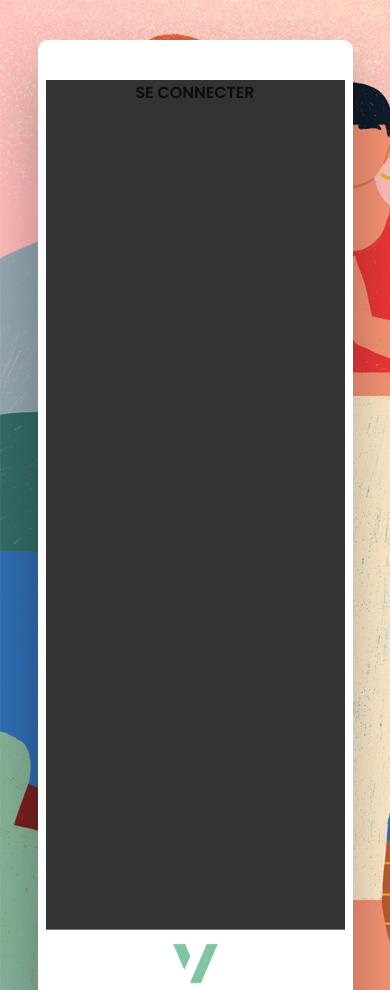
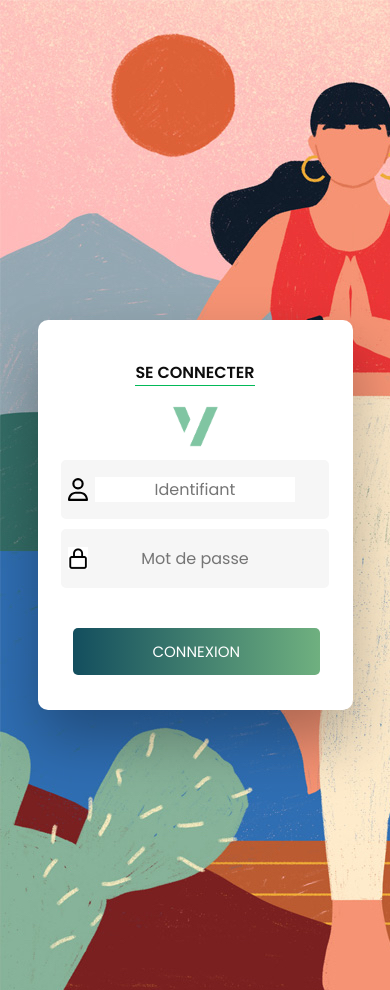
Before and after one commit to staringhan/SAE24, a PHP site: page /web/connexion.php in a window 390 px wide. Run offline with PHP 8.4, Linux system fonts and the light colour scheme.

Commit message:
FINAL VRAIMENT

```diff
--- a/styles/style.css
+++ b/styles/style.css
@@ -523,13 +523,6 @@ ul{
 		display: none;
 	}
 
-	.active{
-		display: block;
-		background-color:rgba(0,0,0,0.8);
-		height: 850px;
-
-
-	}
 
 
 }
```
